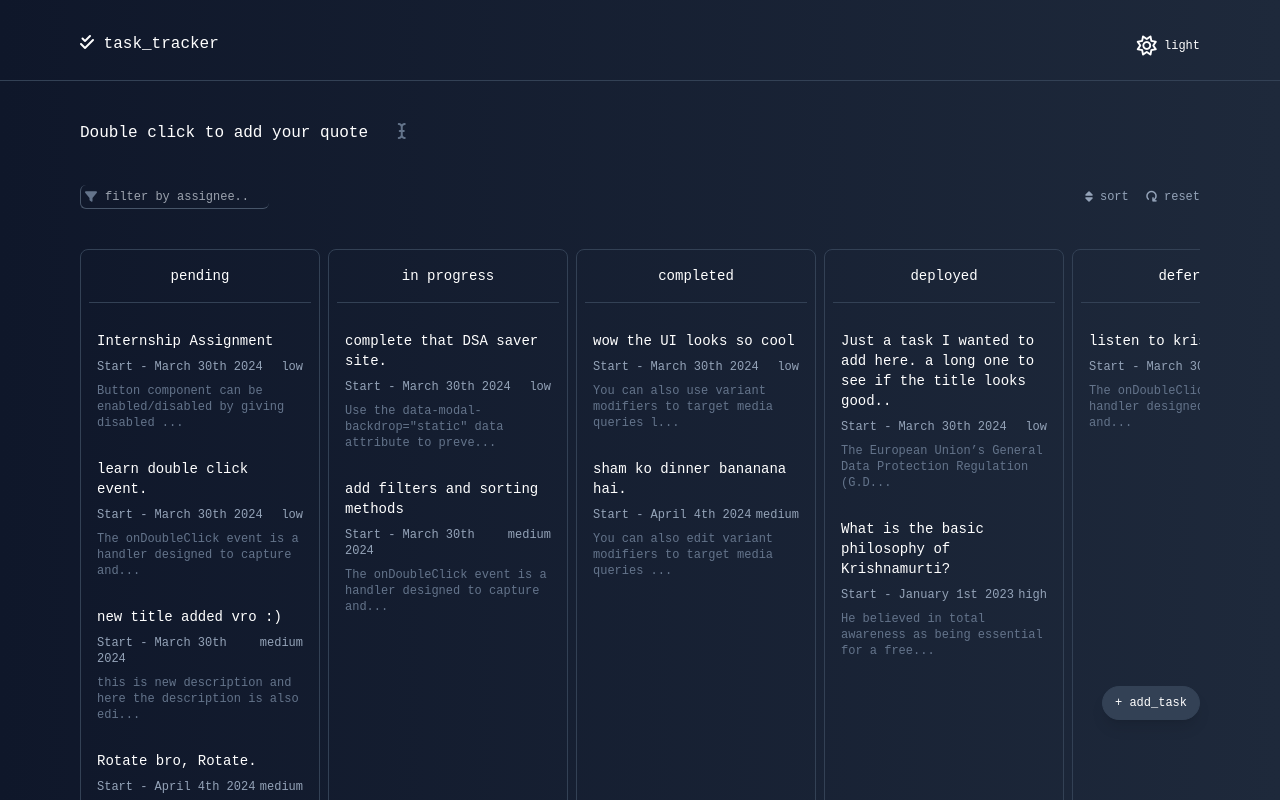
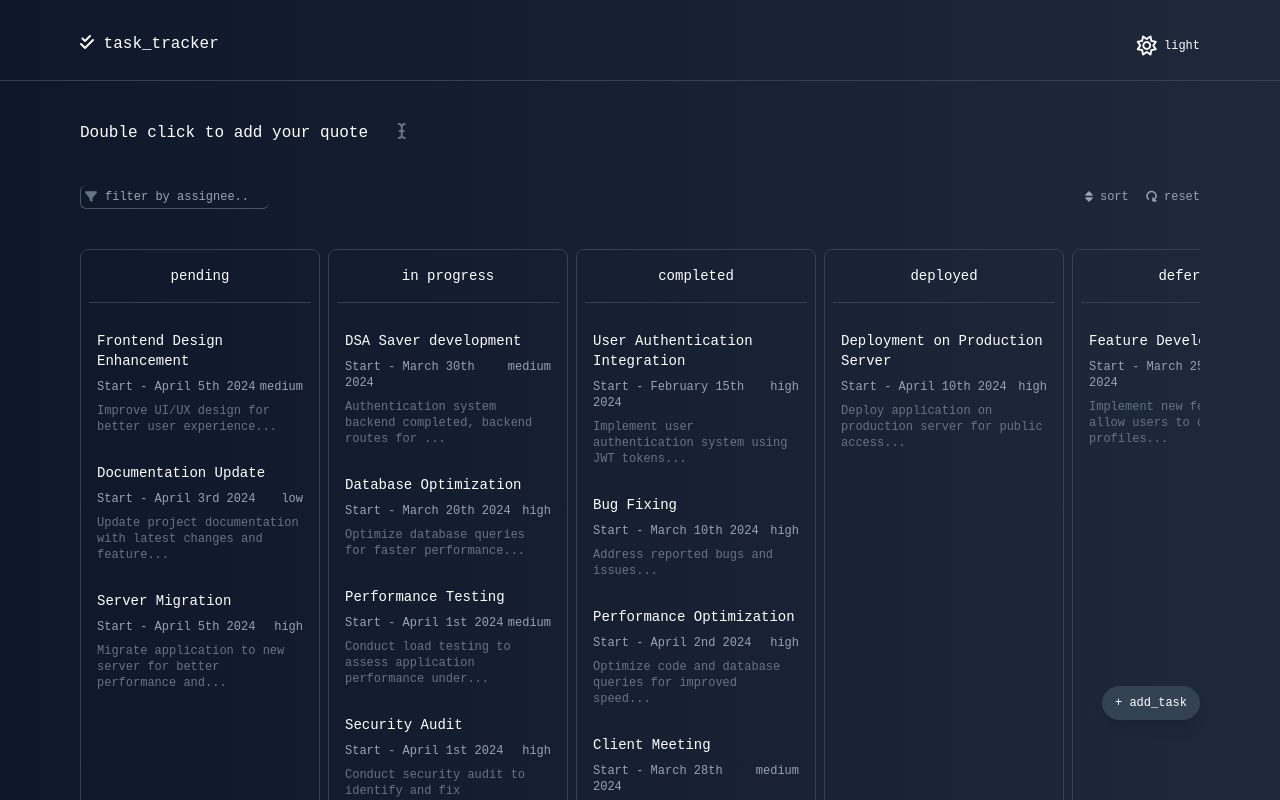
Before and after one commit to shivam-puri/task-tracker, a React (Vite) app: page / in a window 1280 px wide. Shown: the top 800 px of the page. Built offline with nearby package versions, Linux system fonts and the light colour scheme; a web font is replaced by a local one.

Commit message:
local storage tasks updated

```diff
--- a/src/components/CreateTask.jsx
+++ b/src/components/CreateTask.jsx
@@ -28,7 +28,7 @@ const CreateTask = ({ setCreateTask, tasks, setTasks }) => {
     };
 
     return (
-        <div className='flex w-full flex-col' >
+        <div className='flex w-full flex-col ' >
             <h1><i class="fa-solid fa-plus"></i>&nbsp;create a new task</h1>
             <input
                 className='mb-2 mt-5 bg-transparent focus:outline-none outline-none border dark:border-slate-700 border-slate-400 rounded-lg p-2 text-xs'
--- a/src/components/Modal.jsx
+++ b/src/components/Modal.jsx
@@ -2,7 +2,7 @@ import React from 'react';
 
 const Modal = ({ onClose, children }) => {
     return (
-        <div className="fixed inset-0 z-50 overflow-auto bg-black bg-opacity-50 flex justify-center items-center">
+        <div className="fixed inset-0 z-50 overflow-auto bg-black bg-opacity-50 flex justify-center items-center box-border  max-[370px]:px-2">
             <div className="min-w-96 dark:bg-gradient-to-r dark:from-slate-900 dark:to-slate-800 dark:text-white rounded-lg p-8 max-w-lg mx-auto bg-white">
                 <div className="flex justify-end items-center mb-4">
                     <button onClick={onClose} className="text-sm text-gray-500 hover:text-gray-700 focus:outline-none">
--- a/src/demotasks/DemoTasks.js
+++ b/src/demotasks/DemoTasks.js
@@ -1,101 +1,156 @@
 export const demotasks = [
     {
-        id: 2,
-        title: "complete that DSA saver site.",
-        description: "Use the data-modal-backdrop=\"static\" data attribute to prevent the modal from closing when clicking outside of it. This can be used with situations where you want to force the user to choose an option such as a cookie notice or when taking a survey.",
-        status: "in progress",
-        start_date: "March 30th 2024",
-        priority: "low"
+        "id": 1,
+        "title": "User Authentication Integration",
+        "description": "Implement user authentication system using JWT tokens",
+        "status": "completed",
+        "start_date": "February 15th 2024",
+        "priority": "high",
+        "assignee": "shivam"
     },
+
     {
-        id: 4,
-        title: "Internship Assignment",
-        description: "Button component can be enabled/disabled by giving disabled property. To disable Button component, the disabled property can be set as true . The following example demonstrates Button in disabled state.",
-        status: "pending",
-        start_date: "March 30th 2024",
-        priority: "low"
-    },
+        "id": 2,
+        "title": "DSA Saver development",
+        "description": "Authentication system backend completed, backend routes for uploading and editing questions defined",
+        "status": "in progress",
+        "start_date": "March 30th 2024",
+        "priority": "medium",
+        "assignee": "shivam"
+
+    }
+    ,
     {
-        id: 5,
-        title: "learn double click event.",
-        description: "The onDoubleClick event is a handler designed to capture and respond to double clicks on specific elements. It serves as an event listener that triggers a specified function when a user rapidly clicks on the associated element twice within a short time frame.",
-        status: "pending",
-        start_date: "March 30th 2024",
-        priority: "low"
-    },
+        "id": 3,
+        "title": "Frontend Design Enhancement",
+        "description": "Improve UI/UX design for better user experience",
+        "status": "pending",
+        "start_date": "April 5th 2024",
+        "priority": "medium",
+        "assignee": "shivam"
+
+    }
+    ,
     {
-        id: 8,
-        title: "Just a task I wanted to add here. a long one to see if the title looks good..",
-        description: "The European Union’s General Data Protection Regulation (G.D.P.R.) goes into effect on May 25 and is meant to ensure a common set of data rights in the European Union. It requires organizations to notify users as soon as possible of high-risk data breaches that could personally affect them.",
-      status: "deployed",
-        start_date: "March 30th 2024",
-        priority: "low"
-    },
+        "id": 4,
+        "title": "Database Optimization",
+        "description": "Optimize database queries for faster performance",
+        "status": "in progress",
+        "start_date": "March 20th 2024",
+        "priority": "high",
+        "assignee": "shivam"
+
+    }
+    ,
     {
-        id: 10,
-        title: "wow the UI looks so cool",
-        description: "You can also use variant modifiers to target media queries like responsive breakpoints, dark mode, prefers-reduced-motion, and more. For example, use md:leading-loose to apply the leading-loose utility at only medium screen sizes and above.",
-        status: "completed",
-        start_date: "March 30th 2024",
-        priority: "low",
-        end_date: "March 30th 2024"
-    },
+        "id": 5,
+        "title": "Bug Fixing",
+        "description": "Address reported bugs and issues",
+        "status": "completed",
+        "start_date": "March 10th 2024",
+        "priority": "high",
+        "assignee": "shashwat"
+    }
+    ,
     {
-        id: 6,
-        title: "add filters and sorting methods",
-        description: "The onDoubleClick event is a handler designed to capture and respond to double clicks on specific elements. It serves as an event listener that triggers a specified function when a user rapidly clicks on the associated element twice within a short time frame.",
-        status: "in progress",
-        start_date: "March 30th 2024",
-        priority: "medium"
-    },
+        "id": 6,
+        "title": "Deployment on Production Server",
+        "description": "Deploy application on production server for public access",
+        "status": "deployed",
+        "start_date": "April 10th 2024",
+        "priority": "high",
+        "assignee": "shashwat"
+    }
+    ,
     {
-        id: "2e184f87-c167-4c3f-aaa6-40e5737f34cb",
-        title: "new title added vro :)",
-        description: "this is new description and here the description is also editable isn't it beautiful?",
-        status: "pending",
-        start_date: "March 30th 2024",
-        priority: "medium",
-        end_date: null,
-        last_edited: "March 30th 2024"
-    },
+        "id": 7,
+        "title": "Performance Testing",
+        "description": "Conduct load testing to assess application performance under heavy traffic",
+        "status": "in progress",
+        "start_date": "April 1st 2024",
+        "priority": "medium",
+        "assignee": "shashwat"
+    }
+    ,
     {
-        id: 7,
-        title: "listen to krishnamurthi",
-        description: "The onDoubleClick event is a handler designed to capture and respond to double clicks on specific elements. It serves as an event listener that triggers a specified function when a user rapidly clicks on the associated element twice within a short time frame.",
-        status: "deferred",
-        start_date: "March 30th 2024",
-        priority: "high",
-        end_date: null,
-        last_edited: "March 30th 2024"
-    },
+        "id": 8,
+        "title": "Feature Development",
+        "description": "Implement new feature to allow users to customize profiles",
+        "status": "deferred",
+        "start_date": "March 25th 2024",
+        "priority": "medium",
+        "assignee": "manas"
+    }
+    ,
     {
-        id: "1aee3469-055d-4cbe-adc5-028dbbb66c00",
-        title: "What is the basic philosophy of Krishnamurti?",
-        description: "He believed in total awareness as being essential for a free mind. Human beings always learned from their past, and it was important that they looked inwards and freed themselves from self-perpetuated torment. It was also necessary that they avoided repression.",
-      status: "deployed",
-        start_date: "January 1st 2023",
-        priority: "high",
-        end_date: null,
-        last_edited: "March 30th 2024"
-    },
+        "id": 9,
+        "title": "Documentation Update",
+        "description": "Update project documentation with latest changes and features",
+        "status": "pending",
+        "start_date": "April 3rd 2024",
+        "priority": "low",
+        "assignee": "manas"
+    }
+    ,
     {
-        id: "4f4d1a51-aab3-4923-b2c5-5fea9d18cbec",
-        title: "Rotate bro, Rotate.",
-        description: "If your transition performs better when rendered by the GPU instead of the CPU, you can force hardware acceleration by adding the transform-gpu utility",
-      status: "pending",
-        start_date: "April 4th 2024",
-        priority: "medium",
-        assignee: "shivam_puri"
-    },
+        "id": 10,
+        "title": "Security Audit",
+        "description": "Conduct security audit to identify and fix vulnerabilities",
+        "status": "in progress",
+        "start_date": "April 1st 2024",
+        "priority": "high",
+        "assignee": "manas"
+    }
+    ,
     {
-        id: "ced054c0-3eae-4ae5-a878-f6ae0293c908",
-        title: "sham ko dinner bananana hai.",
-        description: "You can also edit variant modifiers to target media queries like responsive breakpoints, dark mode, prefers-reduced-motion, and more. For example, use md:rotate-45 to apply the rotate-45 utility at only medium screen sizes and above.",
-        status: "completed",
-        start_date: "April 4th 2024",
-        priority: "medium",
-        assignee: "prakhar",
-        end_date: "March 30th 2024",
-        last_edited: "March 30th 2024"
+        "id": 11,
+        "title": "Performance Optimization",
+        "description": "Optimize code and database queries for improved speed",
+        "status": "completed",
+        "start_date": "April 2nd 2024",
+        "priority": "high",
+        "assignee": "manas"
     }
+    ,
+    {
+        "id": 12,
+        "title": "Client Meeting",
+        "description": "Discuss project updates and requirements with client",
+        "status": "completed",
+        "start_date": "March 28th 2024",
+        "priority": "medium",
+        "assignee": "ravi"
+    }
+    ,
+    {
+        "id": 13,
+        "title": "Backend Refactoring",
+        "description": "Refactor backend code for better maintainability",
+        "status": "in progress",
+        "start_date": "March 15th 2024",
+        "priority": "high",
+        "assignee": "ravi"
+    }
+    ,
+    {
+        "id": 14,
+        "title": "Client Feedback Incorporation",
+        "description": "Incorporate client feedback to improve application",
+        "status": "completed",
+        "start_date": "March 20th 2024",
+        "priority": "medium",
+        "assignee": "ravi"
+    }
+    ,
+    {
+        "id": 15,
+        "title": "Server Migration",
+        "description": "Migrate application to new server for better performance and scalability",
+        "status": "pending",
+        "start_date": "April 5th 2024",
+        "priority": "high",
+        "assignee": "ravi"
+    }
+
+
 ]
```
